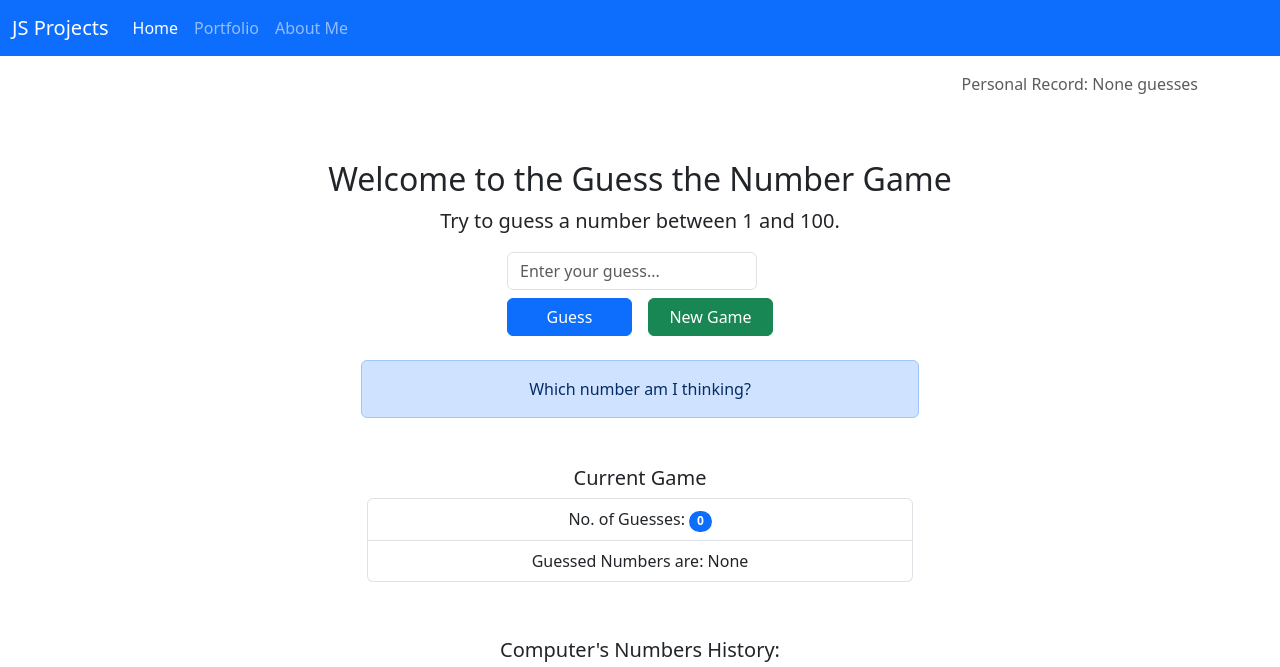
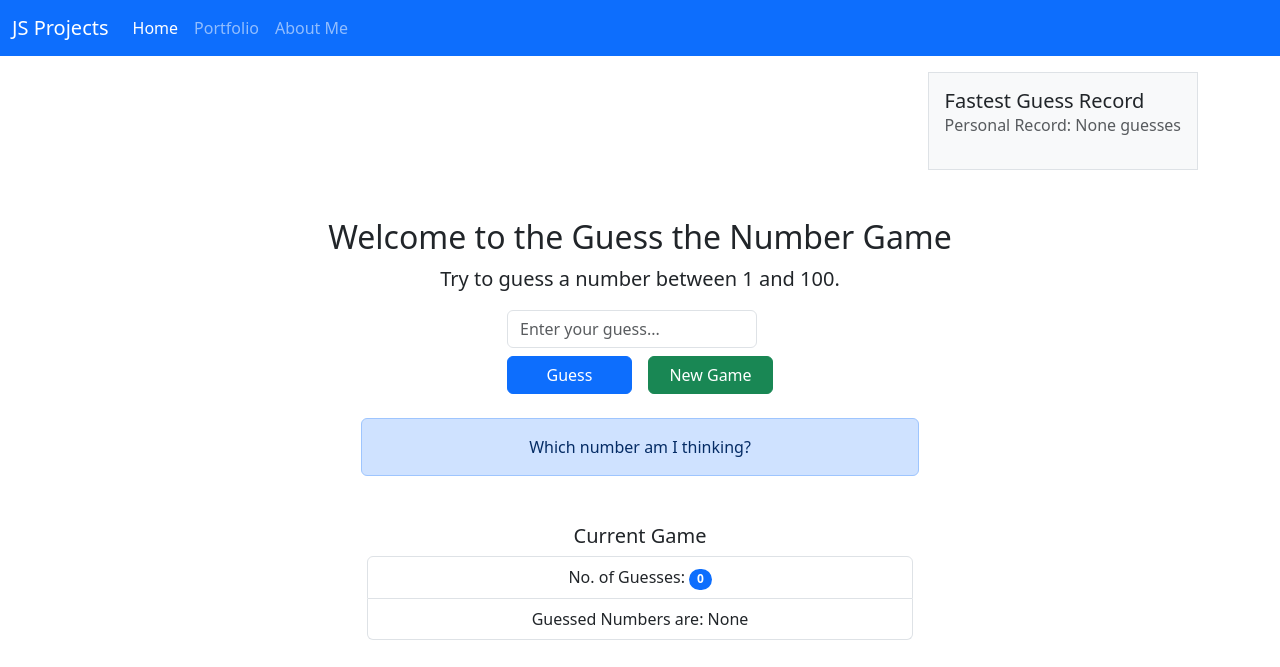
Before and after one commit to alzbarbosa/js-guess-number, a plain HTML site: page index.html in a window 1280 px wide. Shown: the top 667 px of the page. Drawn offline with nearby package versions, Linux system fonts and the light colour scheme.

Commit message:
Update the design of the record

```diff
--- a/index.html
+++ b/index.html
@@ -46,11 +46,14 @@
 
     <main>
       <div class="container mt-3">
-        <div class="row">
-          <div class="col text-end">
-            <p id="record-guesses" class="text-muted">
-              Personal Record: None guesses
-            </p>
+        <div class="row justify-content-end">
+          <div class="col-auto">
+            <div class="border p-3 bg-light">
+              <h5 class="card-title">Fastest Guess Record</h5>
+              <p id="record-guesses" class="text-muted">
+                Personal Record: None guesses
+              </p>
+            </div>
           </div>
         </div>
       </div>
```
